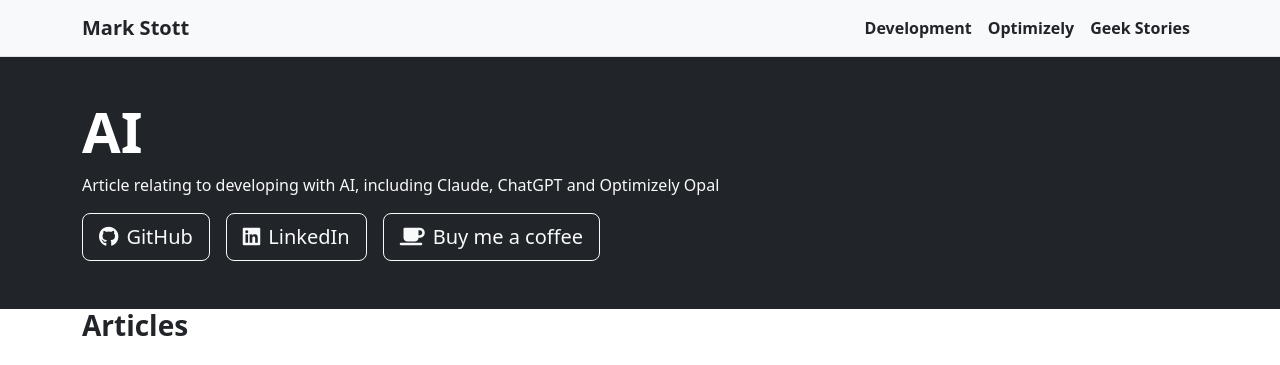
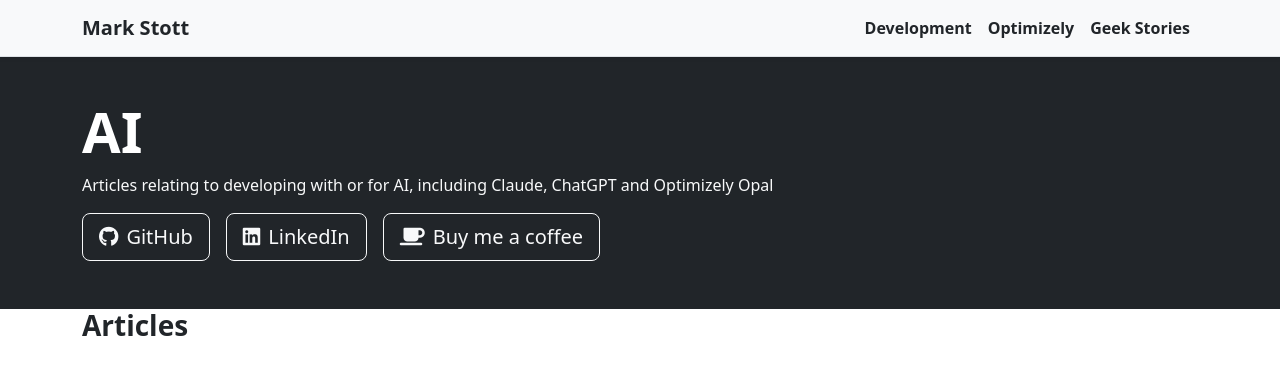
Before and after one commit to GeekInTheNorth/GeekInTheNorth.github.io, a Jekyll site: the page built from Ai.md, in a window 1280 px wide and 1384 px high. Shown: the top 365 px of the window. Built offline with Jekyll 4.4.1, drawn with Linux system fonts in a browser that asks for light colours.

Commit message:
Update meta description for the AI listing page

```diff
--- a/Ai.md
+++ b/Ai.md
@@ -1,7 +1,7 @@
 ---
 layout: articlelist
 title: "AI"
-description: "Article relating to developing with AI, including Claude, ChatGPT and Optimizely Opal"
+description: "Articles relating to developing with or for AI, including Claude, ChatGPT and Optimizely Opal"
 permalink: "/article/list/ai"
 category: "AI"
 ---
```
